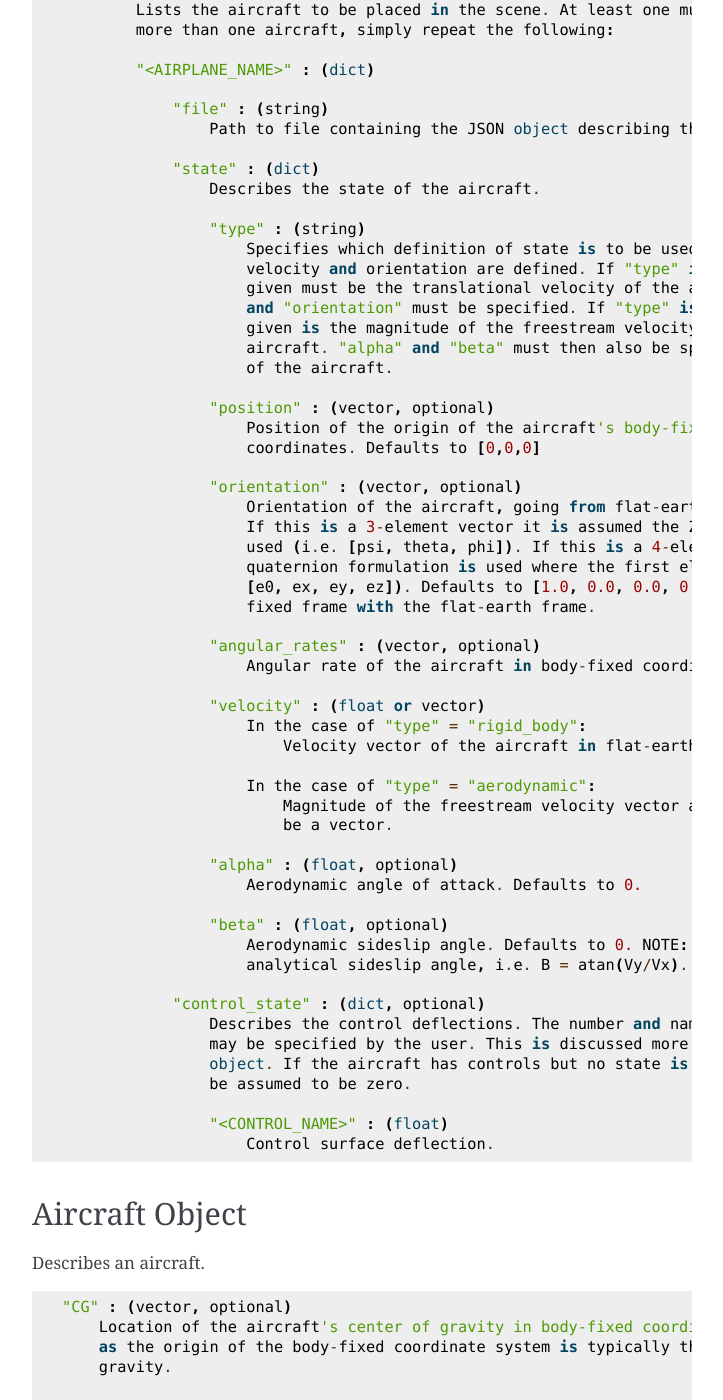
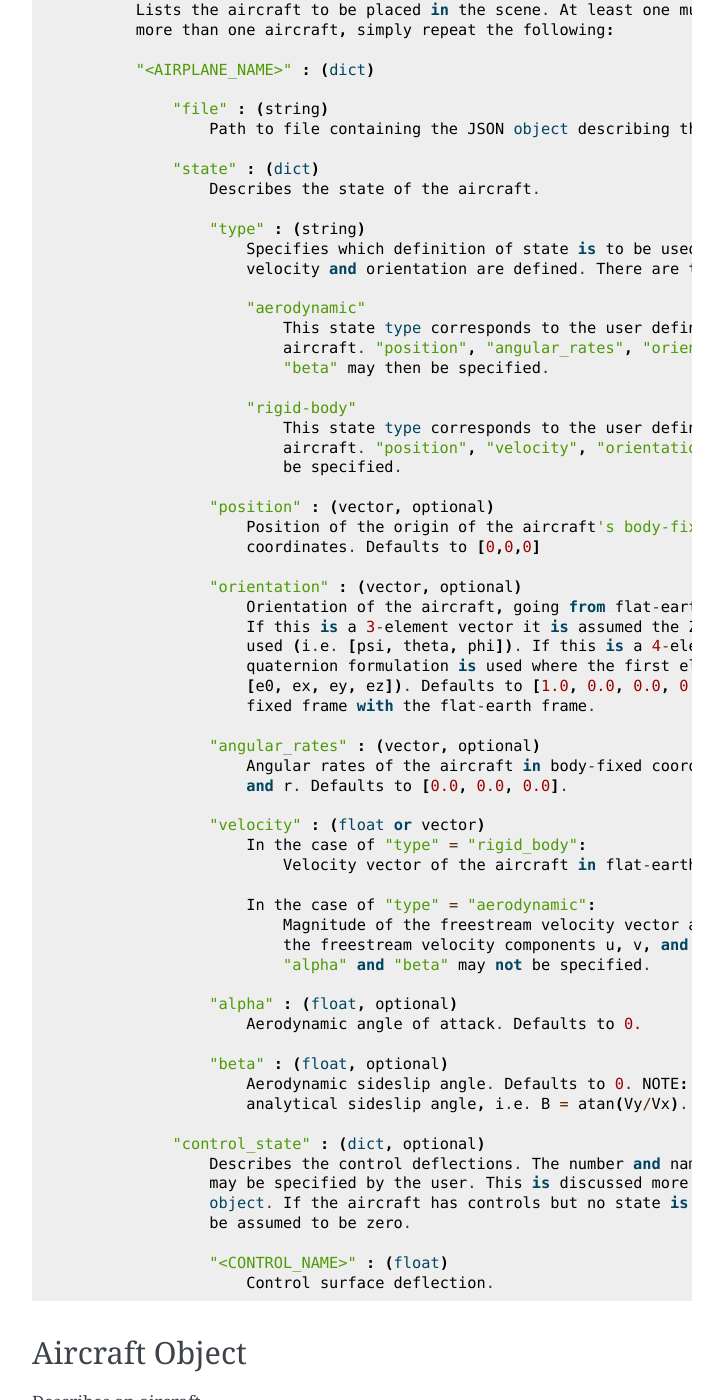
Before and after one commit to usuaero/MachUpX, a Sphinx documentation site: the page built from docs/source/HowToCreateInputFiles.md, in a window 1280 px wide and 1400 px high, scrolled down 4810 px. Shown: the whole window, without its empty margins (388-1111 px from the left). Built offline with Sphinx 7.4.7, drawn with Linux system fonts in a browser that asks for light colours.

Commit message:
Reverted to alpha and beta defining velocity.

```diff
--- a/docs/source/HowToCreateInputFiles.md
+++ b/docs/source/HowToCreateInputFiles.md
@@ -211,12 +211,17 @@ deterimined by the user.
 
                     "type" : (string)
                         Specifies which definition of state is to be used. The difference lies in how the
-                        velocity and orientation are defined. If "type" is "rigid-body", then the velocity
-                        given must be the translational velocity of the aircraft in flat-earth coordinates
-                        and "orientation" must be specified. If "type" is "aerodynamic", the the velocity
-                        given is the magnitude of the freestream velocity vector at the origin of the
-                        aircraft. "alpha" and "beta" must then also be specified, which set the orientation
-                        of the aircraft.
+                        velocity and orientation are defined. There are two available types:
+
+                        "aerodynamic"
+                            This state type corresponds to the user defining the aerodynamic state of the
+                            aircraft. "position", "angular_rates", "orientation", "velocity", "alpha", and
+                            "beta" may then be specified.
+
+                        "rigid-body"
+                            This state type corresponds to the user defining the 6-DOF state vector for the
+                            aircraft. "position", "velocity", "orientation", and "angular_rates" may then
+                            be specified.
 
                     "position" : (vector, optional)
                         Position of the origin of the aircraft's body-fixed coordinate system in flat-earth
@@ -231,15 +236,17 @@ deterimined by the user.
                         fixed frame with the flat-earth frame.
 
                     "angular_rates" : (vector, optional)
-                        Angular rate of the aircraft in body-fixed coordinates. Defaults to [0.0, 0.0, 0.0].
+                        Angular rates of the aircraft in body-fixed coordinates, corresponding to p, q,
+                        and r. Defaults to [0.0, 0.0, 0.0].
 
                     "velocity" : (float or vector)
                         In the case of "type" = "rigid_body":
                             Velocity vector of the aircraft in flat-earth coordinates. Cannot be float.
 
                         In the case of "type" = "aerodynamic":
-                            Magnitude of the freestream velocity vector at the origin of the aircraft. Cannot
-                            be a vector.
+                            Magnitude of the freestream velocity vector at the origin of the aircraft or
+                            the freestream velocity components u, v, and w. In the case of a vector,
+                            "alpha" and "beta" may not be specified.
 
                     "alpha" : (float, optional)
                         Aerodynamic angle of attack. Defaults to 0.
--- a/docs/source/introduction.rst
+++ b/docs/source/introduction.rst
@@ -4,3 +4,5 @@ Introduction
 MachUpX is an implementation of Phillips' numerical lifting-line algorithm with some small modifications to increase its accuracy and versatility.
 
 Emaples for using the MachUpX API can be found in the examples/ directory of the source code.
+
+All functionality of MachUpX is accessed through the Scene class. Accessing lower-level classes directly may cause unexpected behavior.
```
Also changed, not shown: 3 other files.
